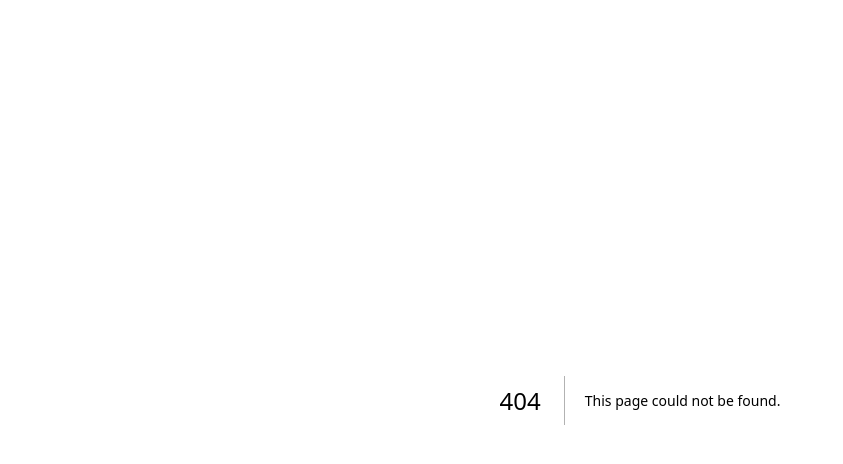
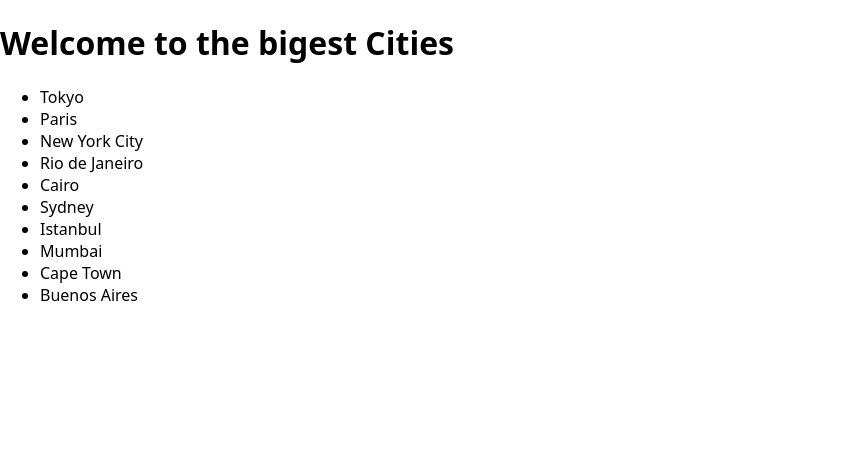
Before and after one commit to nadine-grantz/cities, a Next.js app: page /cities in a window 1280 px wide. Before the commit this address had no page. Shown: the top 464 px of the page, without its empty margins (0-843 px from the left). Built offline with nearby package versions, Linux system fonts and the light colour scheme.

Commit message:
add map method to select cities

```diff
--- /dev/null
+++ b/pages/cities/index.js
@@ -0,0 +1,14 @@
+import { cities } from "@/lib/data";
+
+export default function Cities() {
+  return (
+    <>
+      <h1>Welcome to the bigest Cities</h1>
+      <ul>
+        {cities.map((city) => (
+          <li key={city.id}>{city.name}</li>
+        ))}
+      </ul>
+    </>
+  );
+}
```
